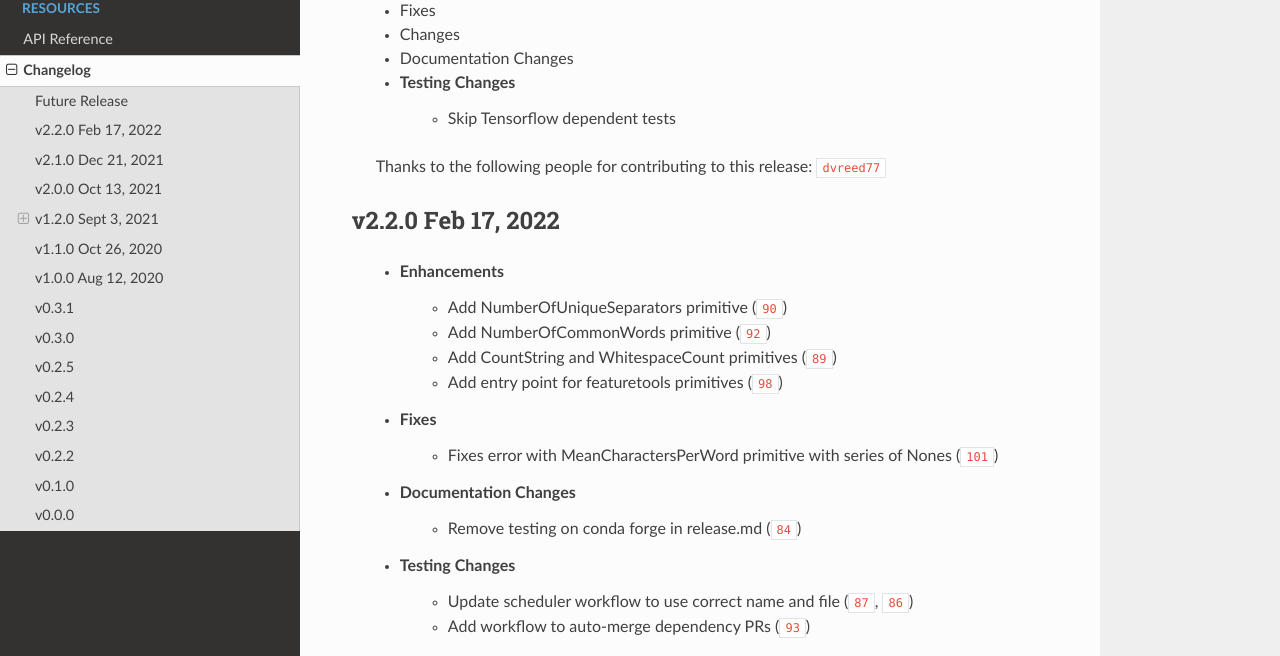
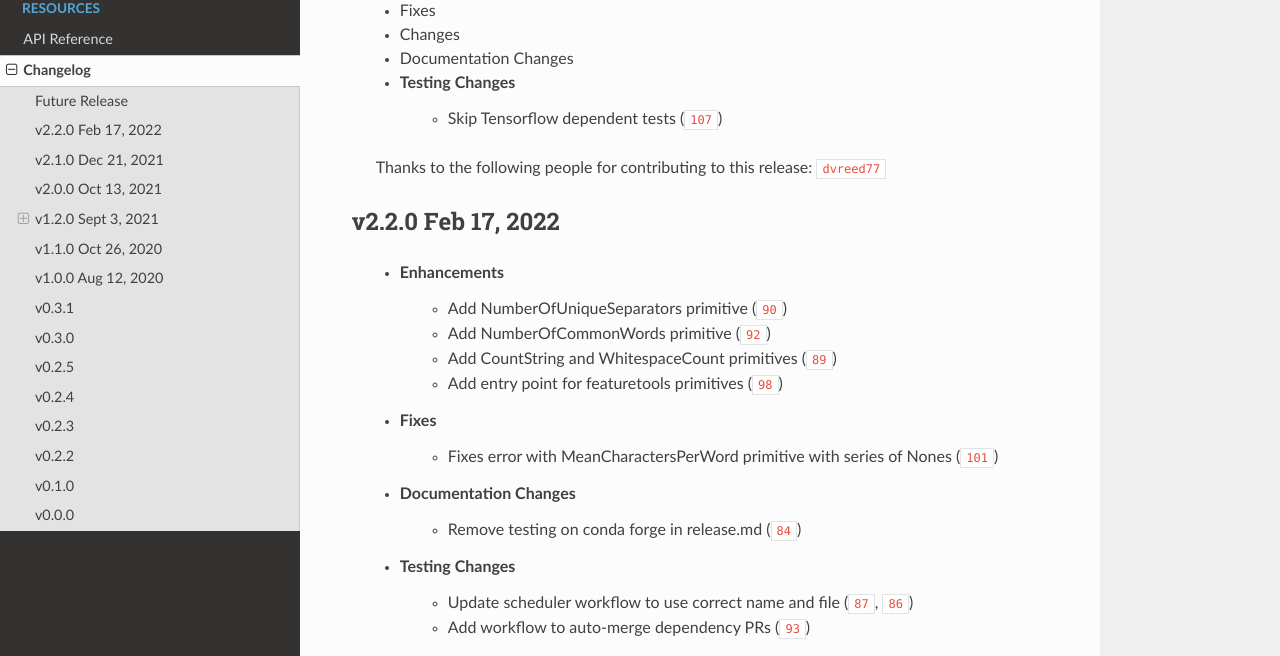
Before and after one commit to alteryx/nlp_primitives, a Sphinx documentation site: the page built from docs/source/changelog.rst, in a window 1280 px wide and 900 px high. Shown: the part 241-897 px from the top of the window. Built offline with Sphinx 7.4.7 and the Read the Docs theme 2.0.0, drawn with Linux system fonts in a browser that asks for light colours; cross-references to code outside the pages are shown as plain code.

Commit message:
changelog fix

```diff
--- a/docs/source/changelog.rst
+++ b/docs/source/changelog.rst
@@ -9,7 +9,7 @@ Future Release
     * Changes
     * Documentation Changes
     * Testing Changes
-        * Skip Tensorflow dependent tests
+        * Skip Tensorflow dependent tests (:pr:`107`)
 
     Thanks to the following people for contributing to this release:
     :user:`dvreed77`
```
